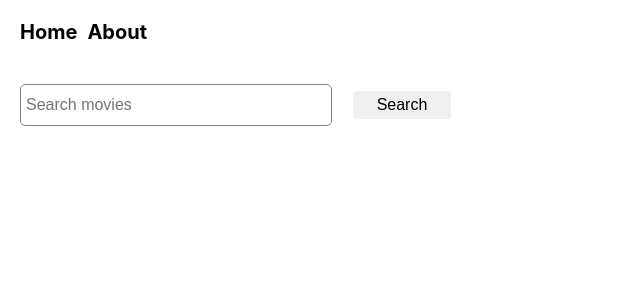
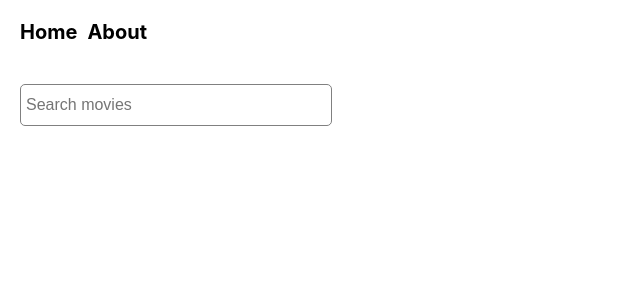
Before and after one commit to vagabbond/goit-react-hw-05-movies, a React (Create React App) app: page /goit-react-hw-05-movies/movies in a window 1280 px wide. Shown: the top 300 px of the page, without its empty margins (0-640 px from the left). Built offline with nearby package versions, Linux system fonts and the light colour scheme.

Commit message:
redacted

```diff
--- a/src/components/App.jsx
+++ b/src/components/App.jsx
@@ -1,4 +1,4 @@
-import { Routes, Route } from 'react-router-dom';
+import { Routes, Route, Navigate } from 'react-router-dom';
 import { lazy } from 'react';
 import { SharedLayout } from './SharedLayout';
 
@@ -18,6 +18,7 @@ export const App = () => {
           <Route path="cast" element={<MovieCast />} />
           <Route path="reviews" element={<MovieReviews />} />
         </Route>
+        <Route path="*" element={<Navigate to="/goit-react-hw-05-movies" />} />
       </Route>
     </Routes>
   );
--- a/src/components/SearchBar/SearchBar.jsx
+++ b/src/components/SearchBar/SearchBar.jsx
@@ -1,8 +1,6 @@
-
-import PropTypes from 'prop-types';
 import { useSearchParams } from 'react-router-dom';
 
-import { SearchInput, SearchForm, SearchButton } from './SearchBar.styled.jsx';
+import { SearchInput, SearchForm } from './SearchBar.styled.jsx';
 
 export const SearchBar = ({ onSubmit }) => {
   const [searchParams, setSearchParams] = useSearchParams();
@@ -12,7 +10,6 @@ export const SearchBar = ({ onSubmit }) => {
     <SearchForm
       onSubmit={e => {
         e.preventDefault();
-        onSubmit(query);
       }}
     >
       <SearchInput
@@ -23,11 +20,6 @@ export const SearchBar = ({ onSubmit }) => {
         value={query}
         onChange={e => setSearchParams({ query: e.currentTarget.value })}
       />
-      <SearchButton type="submit">Search</SearchButton>
     </SearchForm>
   );
 };
-
-SearchBar.propTypes = {
-  onSubmit: PropTypes.func.isRequired,
-};
--- a/src/components/SearchBar/SearchBar.styled.jsx
+++ b/src/components/SearchBar/SearchBar.styled.jsx
@@ -18,14 +18,3 @@ export const SearchForm = styled.form`
   padding-left: 20px;
   padding-top: 20px;
 `;
-
-export const SearchButton = styled.button`
-  width: 100px;
-  height: 30px;
-  border-radius: 5px;
-  border: 1px solid #fff;
-  padding: 5px;
-  font-size: 16px;
-  cursor: pointer;
-  margin-left: 20px;
-`;
--- a/src/pages/Search/Search.jsx
+++ b/src/pages/Search/Search.jsx
@@ -1,4 +1,3 @@
-
 import { SearchBar } from '../../components/SearchBar/SearchBar';
 
 import { useState, useEffect } from 'react';
@@ -11,7 +10,8 @@ const Search = () => {
   const [movies, setMovies] = useState([]);
   const location = useLocation();
   useEffect(() => {
-    setQuery(location.search.split('=')[1]);
+    if (!location.search) return;
+    setQuery(decodeURIComponent(location.search.split('=')[1]));
   }, [location]);
 
   useEffect(() => {
@@ -21,20 +21,15 @@ const Search = () => {
         `https://api.themoviedb.org/3/search/movie?api_key=${KEY}&language=en-US&query=${query}&page=1`
       );
       const data = await response.json();
-      console.log(data);
       setMovies(data.results);
     };
     fetchMovies();
   }, [query]);
 
-  const onSubmit = query => {
-    setQuery(query);
-  };
-
   return (
     <>
-      <SearchBar onSubmit={onSubmit} />
-      {movies.length > 0 && (
+      <SearchBar />
+      {movies.length > 0 && query.length > 0 && (
         <>
           <h1>Search results for {query}</h1>
           <ul>
@@ -54,5 +49,4 @@ const Search = () => {
   );
 };
 
-
 export default Search;
```
